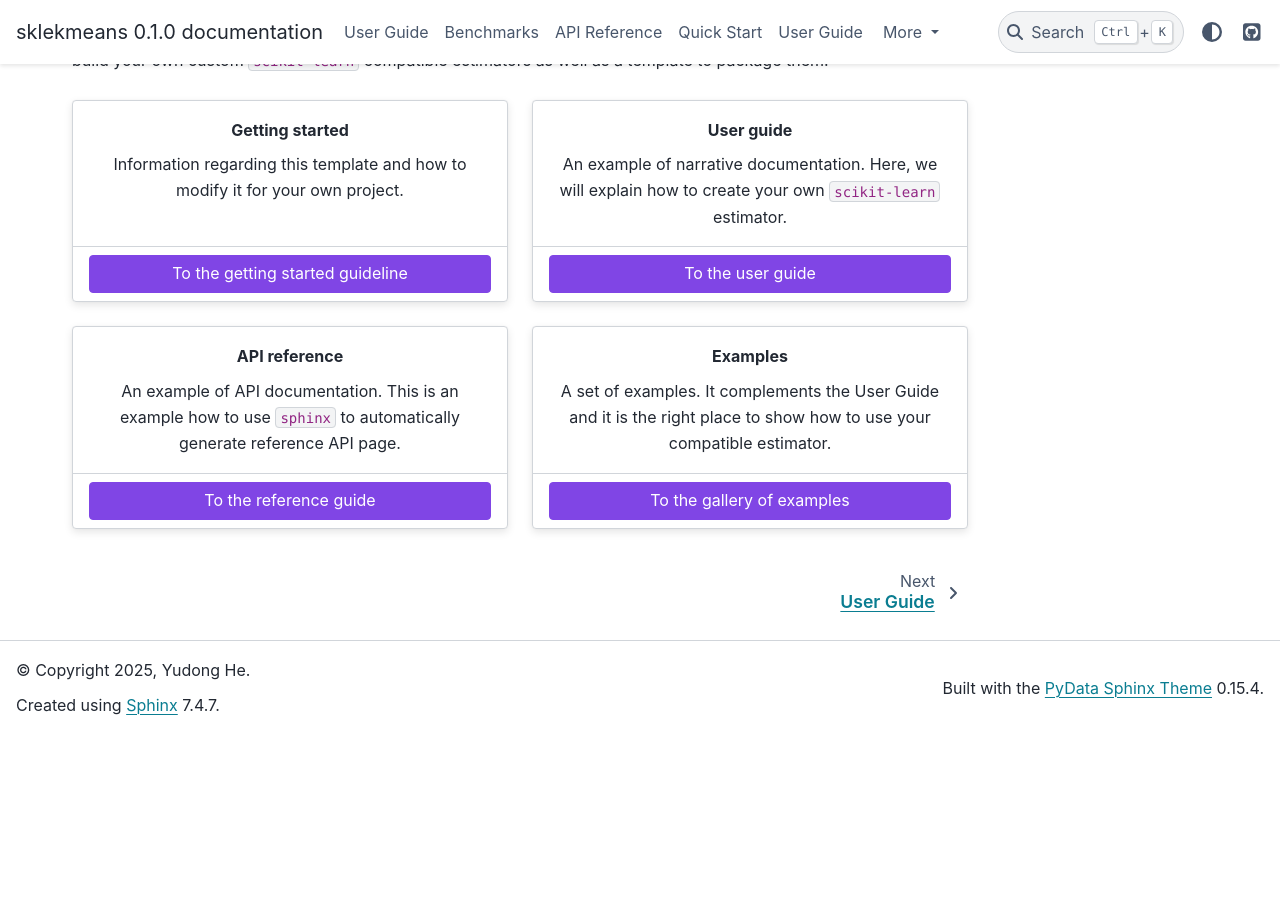
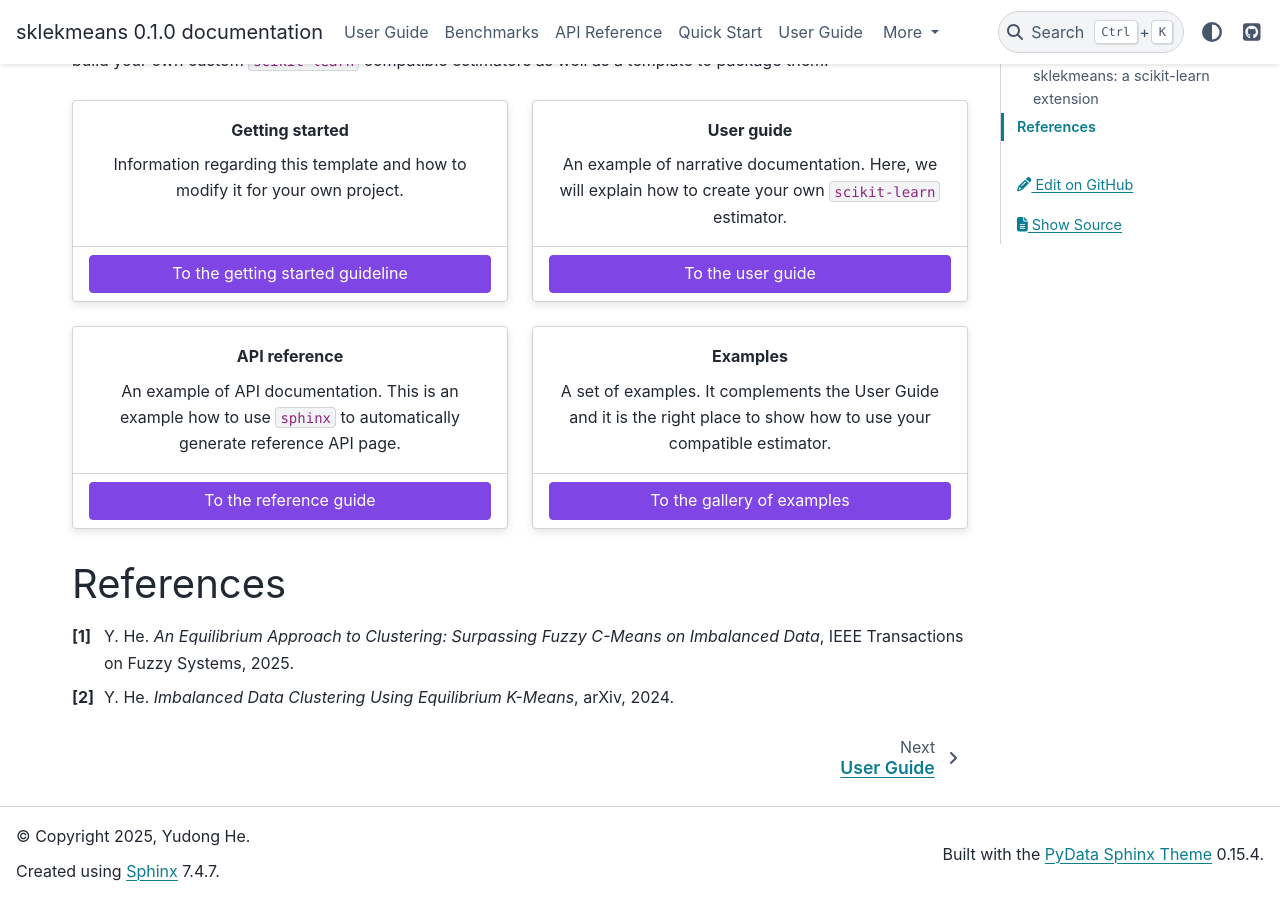
Before and after one commit to ydcnanhe/sklearn-ekmeans, a Sphinx documentation site: the page built from doc/index.rst, in a window 1280 px wide and 900 px high, scrolled down 750 px. Built offline with Sphinx 7.4.7 and the PyData theme 0.15.4, drawn with Linux system fonts in a browser that asks for light colours; before the commit the page ends 1484 px from its top, so only the background shows below that.

Commit message:
add benchmark/readme.md and reference

```diff
--- a/doc/index.rst
+++ b/doc/index.rst
@@ -116,3 +116,11 @@ This is the documentation for `sklekmeans` to help at extending
     user_guide
     api
     auto_examples/index
+
+References
+==========
+
+.. [1] Y. He. *An Equilibrium Approach to Clustering: Surpassing Fuzzy
+    C-Means on Imbalanced Data*, IEEE Transactions on Fuzzy Systems, 2025.
+.. [2] Y. He. *Imbalanced Data Clustering Using Equilibrium K-Means*,
+    arXiv, 2024.
```
Also changed, not shown: README.md (+5 -0 lines), benchmark/README.md (added).
